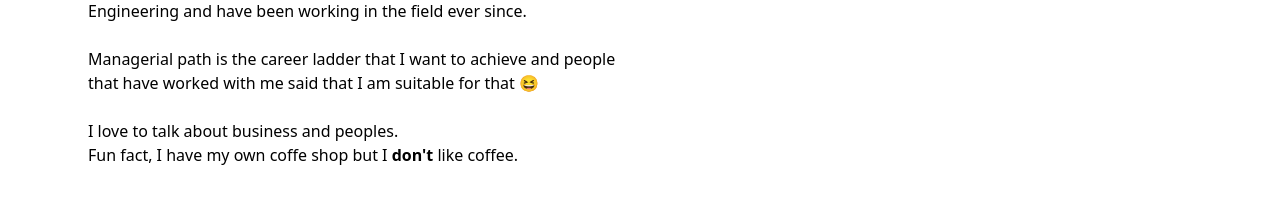
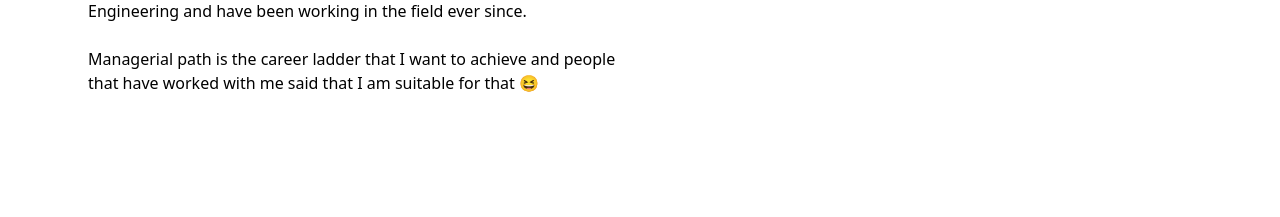
Before and after one commit to giovankabisano/giovankov.com, a Next.js app: page / in a window 1280 px wide. Shown: the part 1236-1453 px from the top of the page. Built offline with nearby package versions, Linux system fonts and the light colour scheme.

Commit message:
Update sitemap config

```diff
--- a/components/AboutSection.tsx
+++ b/components/AboutSection.tsx
@@ -43,9 +43,9 @@ const AboutSection = () => {
               Managerial path is the career ladder that I want to achieve and people that have worked with me said that I am suitable for that 😆
             </p>
             <br />
-            <p>
+            {/* <p>
               I love to talk about business and peoples. <br></br>Fun fact, I have my own coffe shop but I <b>don&#39;t</b> like coffee.
-            </p>
+            </p> */}
           </div>
           <div className="text-center md:w-1/2 md:text-left">
             <h1 className="text-2xl font-bold mb-6">My Skills</h1>
--- a/next-sitemap.config.js
+++ b/next-sitemap.config.js
@@ -1,5 +1,5 @@
 module.exports = {
-  siteUrl: 'https://giovanka.vercel.app/',
+  siteUrl: 'https://giovankov.com/',
   generateRobotsTxt: true,
   robotsTxtOptions: {
     policies: [{ userAgent: '*', allow: '/' }],
```
